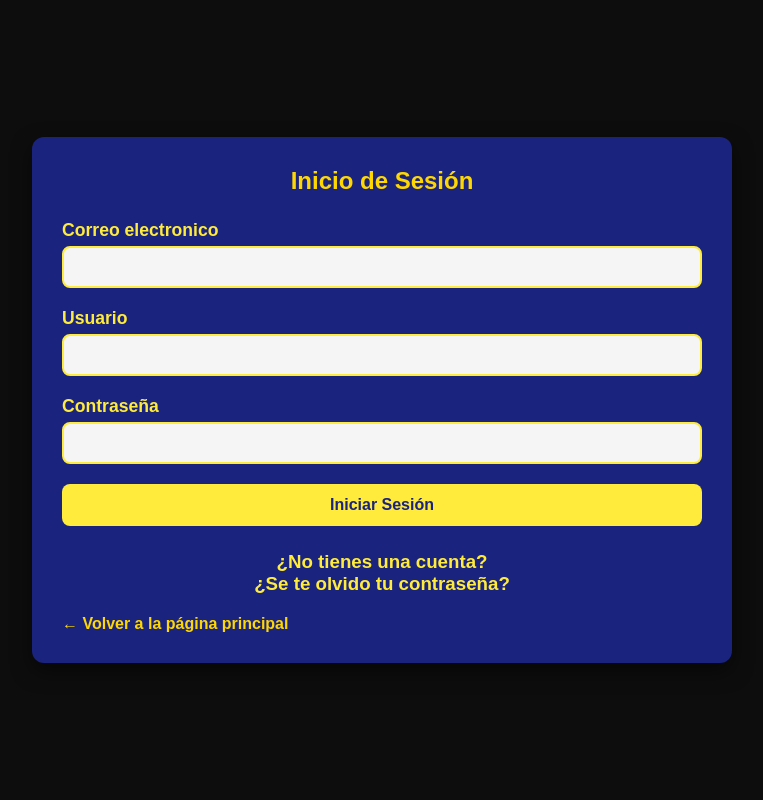
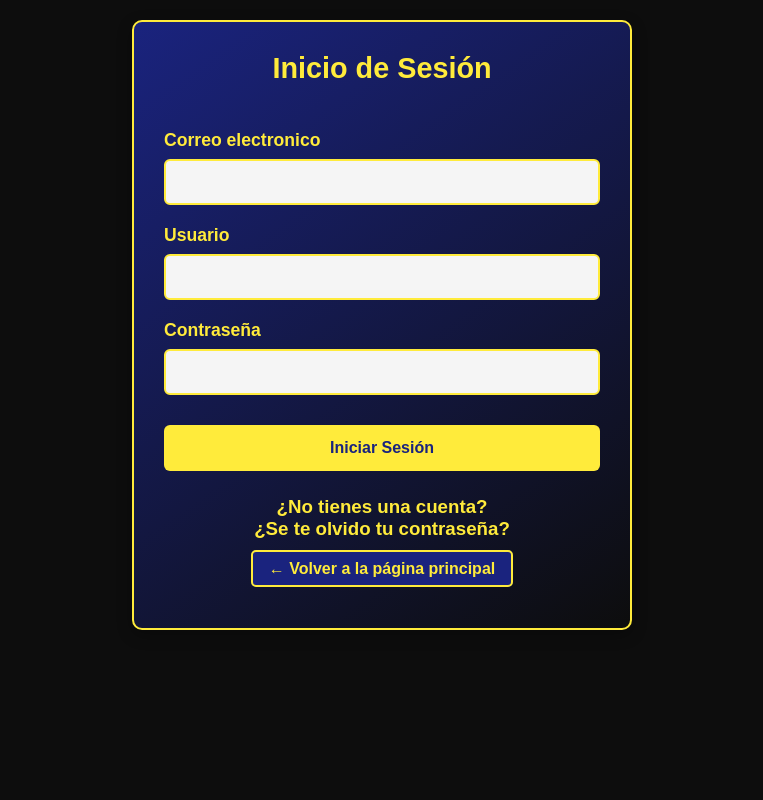
Before and after one commit to LuisEduardo654/Proyecto, a PHP site: page /inicio_sesion.html in a window 1280 px wide. Shown: the whole page, without its empty margins (258-1021 px from the left). Run offline with PHP 8.4, Linux system fonts and the light colour scheme.

Commit message:
Update Estilos_login.css

```diff
--- a/Estilos_login.css
+++ b/Estilos_login.css
@@ -8,31 +8,46 @@ body {
     font-family: Arial, sans-serif;
     background-color: #0d0d0d;
     color: #ffffff;
-    display: flex;
-    justify-content: center;
-    align-items: center;
-    height: 100vh;
+    min-height: 100vh;
+    padding: 20px;
 }
+
 .volver-inicio {
-    margin-top: 20px;
+    margin: 20px 0;
+    text-align: center;
 }
 
 .volver-inicio a {
-    color: #FFD700;
+    color: #ffeb3b;
     text-decoration: none;
     font-weight: bold;
+    padding: 8px 16px;
+    border-radius: 5px;
+    background-color: #1a237e;
+    border: 2px solid #ffeb3b;
 }
 
 .volver-inicio a:hover {
-    text-decoration: underline;
+    background-color: #ffeb3b;
+    color: #1a237e;
 }
+
 main {
-    width: 100%;
-    max-width: 700px;
+    width: 90%;
+    max-width: 500px;
+    margin: 0 auto;
     padding: 30px;
-    background-color: #1a237e;
-    border-radius: 12px;
-    box-shadow: 0 8px 20px rgba(0, 0, 0, 0.5);
+    background: linear-gradient(145deg, #1a237e 0%, #0d0d0d 100%);
+    border-radius: 10px;
+    border: 2px solid #ffeb3b;
+    box-shadow: 0 5px 15px rgba(0, 0, 0, 0.3);
+}
+
+h2 {
+    text-align: center;
+    margin-bottom: 25px;
+    color: #ffeb3b;
+    font-size: 1.8em;
 }
 
 .contenedor form {
@@ -40,11 +55,6 @@ main {
     flex-direction: column;
     gap: 20px;
 }
-h2 {
-    text-align: center;
-    margin-bottom: 5px;
-    color: #FFD700;
-  }
 
 label {
     font-weight: bold;
@@ -53,21 +63,20 @@ label {
 }
 
 input {
-    padding: 10px;
+    padding: 12px;
     border: 2px solid #ffeb3b;
-    border-radius: 8px;
+    border-radius: 6px;
     background-color: #f5f5f5;
-    font-size: 1rem;
+    font-size: 1em;
     color: #000;
-    outline: none;
-    transition: border-color 0.3s;
     width: 100%;
-    margin-top: 5px;
+    margin-top: 8px;
 }
 
 input:focus {
-    border-color: #fff176;
-    background-color: #fffde7;
+    border-color: #1a237e;
+    background-color: #ffffff;
+    outline: none;
 }
 
 button {
@@ -76,18 +85,20 @@ button {
     color: #1a237e;
     font-weight: bold;
     border: none;
-    border-radius: 8px;
+    border-radius: 6px;
     cursor: pointer;
-    font-size: 1rem;
-    transition: background-color 0.3s, color 0.3s;
+    font-size: 1em;
+    margin-top: 10px;
+    border: 2px solid transparent;
 }
 
 button:hover {
-    background-color: #fdd835;
-    color: #0d0d0d;
+    background-color: #1a237e;
+    color: #ffeb3b;
+    border-color: #ffeb3b;
 }
 
-.contenedor .enlaces{
+.contenedor .enlaces {
     margin-top: 25px;
     text-align: center;
 }
@@ -95,9 +106,9 @@ button:hover {
 .contenedor a {
     color: #ffeb3b;
     text-decoration: none;
-    transition: color 0.3s;
+    font-weight: bold;
 }
 
 .contenedor a:hover {
-    color: #fdd835;
+    text-decoration: underline;
 }
```
